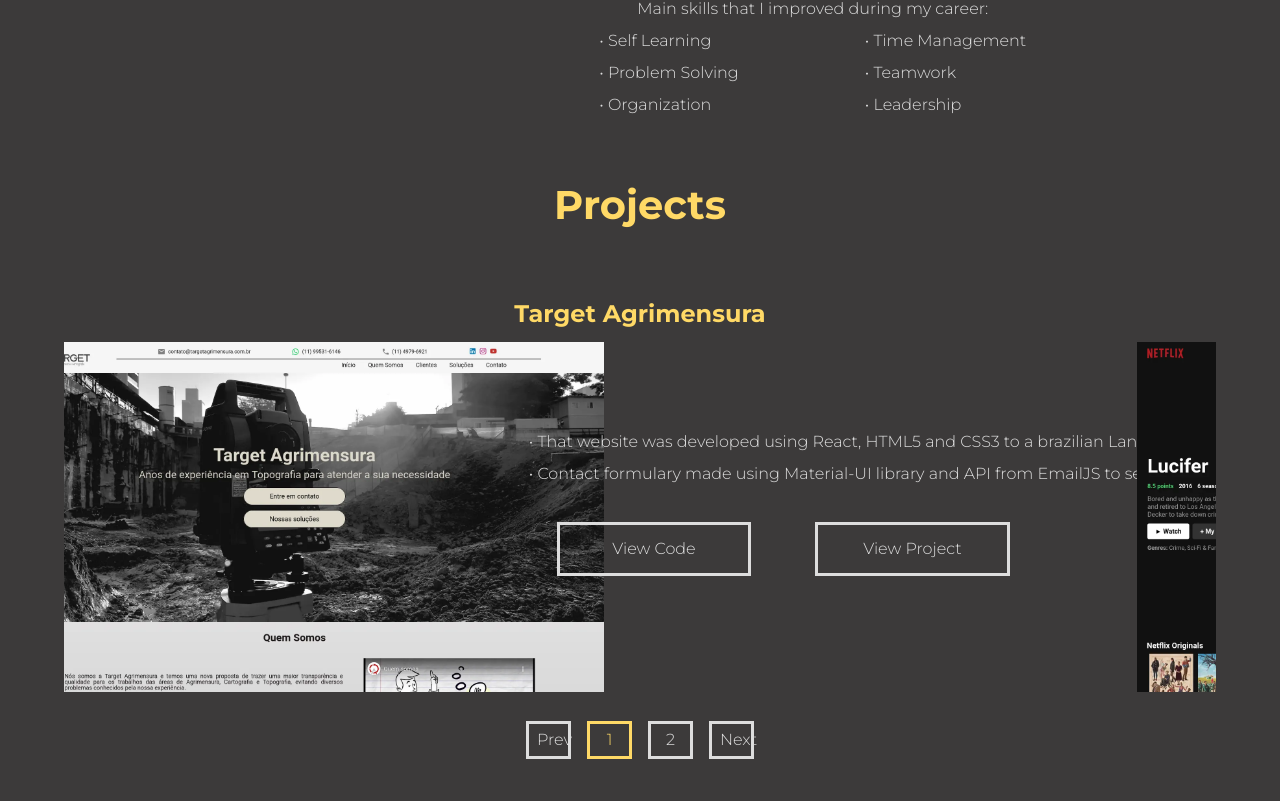
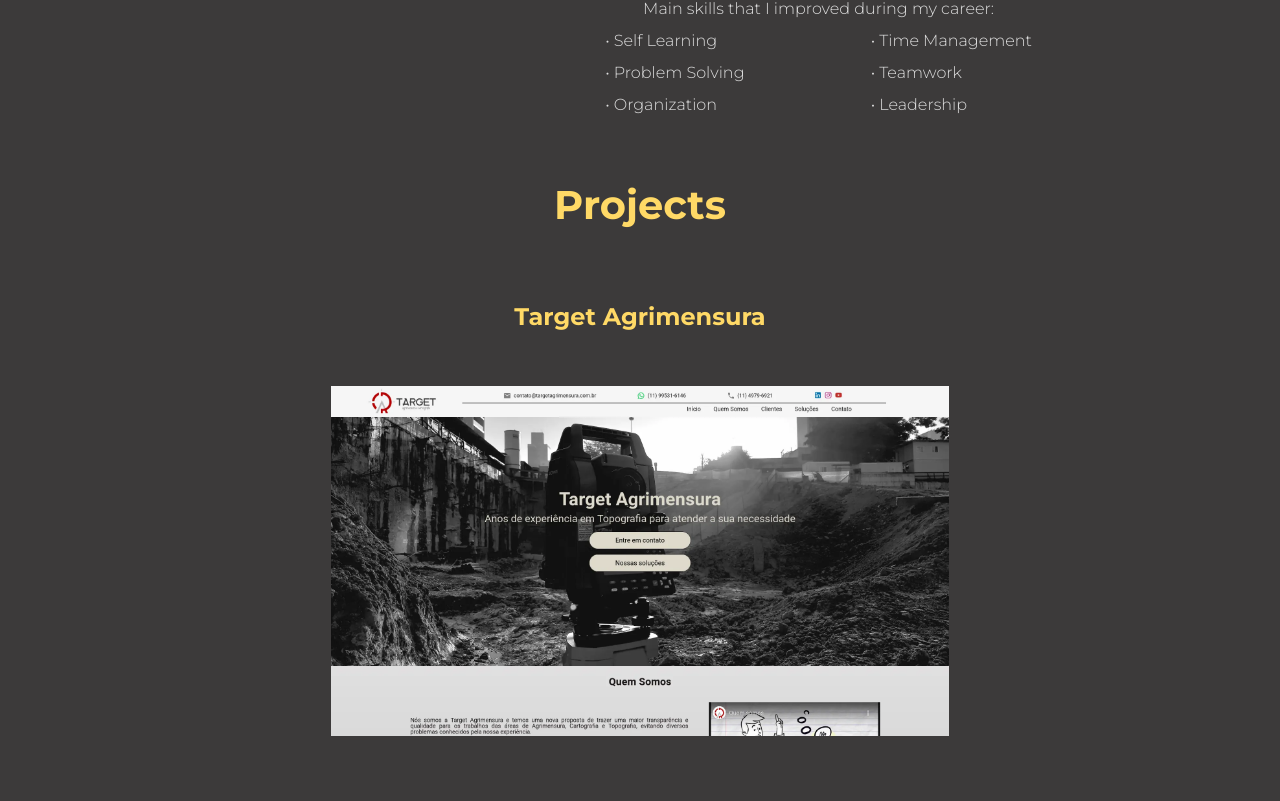
Before and after one commit to lucas-andrade94/react-portfolio, a React (Create React App) app: page / in a window 1280 px wide. Shown: the part 1159-1960 px from the top of the page. Built offline with nearby package versions, Linux system fonts and the light colour scheme.

Commit message:
Mobile Responsiveness

```diff
--- a/src/components/About/style.js
+++ b/src/components/About/style.js
@@ -14,12 +14,37 @@
   flex-direction: row;
   align-items: center;
   justify-content: space-around;
+
+  @media (min-width: 0px) and (max-width: 767px) {
+    flex-direction: column;
+    justify-content: center;
+  }
+
+  @media (min-width: 768px) and (max-width: 1023px) {
+    flex-direction: column;
+    justify-content: center;
+  }
 `;
 
 export const ProfileImage = styled.img`
   height: 20%;
   width: 20%;
   border-radius: 50%;
+
+  @media (min-width: 0px) and (max-width: 767px) {
+    height: 50%;
+    width: 50%;
+  }
+
+  @media (min-width: 768px) and (max-width: 1023px) {
+    height: 35%;
+    width: 35%;
+  }
+
+  @media (min-width: 1024px) and (max-width: 1750px) {
+    height: 22%;
+    width: 22%;
+  }
 `;
 
 export const TextContainer = styled.div`
@@ -28,6 +53,14 @@
   align-items: center;
   justify-content: center;
   width: 60%;
+
+  @media (min-width: 0px) and (max-width: 767px) {
+    width: 100%;
+  }
+
+  @media (min-width: 768px) and (max-width: 1023px) {
+    width: 100%;
+  }
 `;
 
 export const SkillsContainer = styled.div`
@@ -35,6 +68,16 @@
   flex-direction: row;
   width: 80%;
   justify-content: space-around;
+
+  @media (min-width: 0px) and (max-width: 767px) {
+    width: 100%;
+    flex-direction: column;
+    padding-left: 2rem;
+  }
+
+  @media (min-width: 768px) and (max-width: 1023px) {
+    width: 100%;
+  }
 `;
 
 export const Skills = styled.div`
--- a/src/components/Contact/style.js
+++ b/src/components/Contact/style.js
@@ -11,10 +11,15 @@
 
 export const Container = styled.div`
   display: flex;
-  flex: row;
+  flex-direction: row;
   justify-content: space-around;
   width: 60%;
   padding: 2rem 0 4rem 0;
+
+  @media (min-width: 0px) and (max-width: 767px) {
+    flex-direction: column;
+    align-items: center;
+  }
 `;
 
 export const Link = styled.a`
--- a/src/components/Header/style.js
+++ b/src/components/Header/style.js
@@ -18,6 +18,14 @@
   align-items: center;
   justify-content: space-between;
   background-color: ${colors.bg};
+
+  @media (min-width: 0px) and (max-width: 767px) {
+    flex-direction: column;
+    padding-left: 0;
+    padding-right: 0;
+    padding-top: 1rem;
+    height: 2rem;
+  }
 `;
 
 export const HeaderLink = styled.a`
@@ -30,6 +38,14 @@
     text-decoration: underline;
     cursor: pointer;
   }
+
+  @media (min-width: 0px) and (max-width: 767px) {
+    font-size: 1.125rem;
+    padding: 0 0.5rem;
+    &:hover {
+      font-size: 1.25rem;
+    }
+  }
 `;
 
 export const SocialContainer = styled.div`
@@ -37,6 +53,10 @@
   justify-content: flex-end;
   padding-right: 3rem;
   align-items: center;
+
+  @media (min-width: 0px) and (max-width: 767px) {
+    display: none;
+  }
 `;
 
 export const LinkedIn = styled(LinkedInIcon)`
--- a/src/components/Home/style.js
+++ b/src/components/Home/style.js
@@ -9,6 +9,14 @@
   justify-content: center;
   text-align: center;
   padding: 0 5% 0 5%;
+
+  @media (min-width: 0px) and (max-width: 767px) {
+    height: 100vh;
+  }
+
+  @media (min-width: 768px) and (max-width: 1023px) {
+    height: 100vh;
+  }
 `;
 
 export const Intro = styled.p`
--- a/src/components/Portfolio/Carousel/Carousel.js
+++ b/src/components/Portfolio/Carousel/Carousel.js
@@ -63,7 +63,7 @@
             updateIndex(activeIndex - 1);
           }}
         >
-          Prev
+          {"<"}
         </NormalButton>
         {Children.map(children, (child, index) => {
           return (
@@ -82,7 +82,7 @@
             updateIndex(activeIndex + 1);
           }}
         >
-          Next
+          {">"}
         </NormalButton>
       </Indicators>
     </DivCarousel>
--- a/src/components/Portfolio/Carousel/style.js
+++ b/src/components/Portfolio/Carousel/style.js
@@ -19,6 +19,24 @@
   height: 400px;
   width: 90%;
   flex-direction: column;
+
+  @media (min-width: 0px) and (max-width: 767px) {
+    height: 600px;
+    width: 100%;
+    white-space: pre-line;
+  }
+
+  @media (min-width: 768px) and (max-width: 1023px) {
+    height: 750px;
+    width: 100%;
+    white-space: pre-line;
+  }
+
+  @media (min-width: 1024px) and (max-width: 1750px) {
+    height: 750px;
+    width: 100%;
+    white-space: pre-line;
+  }
 `;
 
 export const Indicators = styled.div`
@@ -43,4 +61,12 @@
     text-decoration: underline;
     cursor: pointer;
   }
+
+  @media (min-width: 0px) and (max-width: 767px) {
+    margin: 1rem 0.5rem;
+  }
+
+  @media (min-width: 768px) and (max-width: 1023px) {
+    margin: 1rem 0.5rem;
+  }
 `;
--- a/src/components/Portfolio/style.js
+++ b/src/components/Portfolio/style.js
@@ -7,6 +7,18 @@
   align-items: center;
   justify-content: center;
   padding: 0 5% 0 5%;
+
+  @media (min-width: 0px) and (max-width: 767px) {
+    padding: 0;
+  }
+
+  @media (min-width: 768px) and (max-width: 1023px) {
+    padding: 0;
+  }
+
+  @media (min-width: 1024px) and (max-width: 1750px) {
+    padding: 0 2% 0 2%;
+  }
 `;
 
 export const ProjectsContainer = styled.div`
@@ -15,6 +27,21 @@
   justify-content: space-around;
   align-items: center;
   width: 100%;
+
+  @media (min-width: 0px) and (max-width: 767px) {
+    flex-direction: column;
+    height: 100%;
+  }
+
+  @media (min-width: 768px) and (max-width: 1023px) {
+    flex-direction: column;
+    height: 100%;
+  }
+
+  @media (min-width: 1024px) and (max-width: 1750px) {
+    flex-direction: column;
+    height: 100%;
+  }
 `;
 
 export const ContentImg = styled.div`
@@ -22,6 +49,10 @@
   width: 40%;
   align-items: center;
   justify-content: center;
+
+  @media (min-width: 0px) and (max-width: 767px) {
+    width: 100%;
+  }
 `;
 
 export const ContentText = styled.div`
@@ -29,15 +60,51 @@
   flex-direction: column;
   width: 60%;
   padding-right: 5%;
+
+  @media (min-width: 0px) and (max-width: 767px) {
+    width: 100%;
+    padding-right: 0;
+    justify-content: center;
+  }
+
+  @media (min-width: 768px) and (max-width: 1023px) {
+    width: 90%;
+    padding-right: 0;
+    justify-content: center;
+  }
+
+  @media (min-width: 1024px) and (max-width: 1750px) {
+    width: 90%;
+    padding-right: 0;
+    justify-content: center;
+  }
 `;
 
 export const ProjectImage = styled.img`
   height: 350px;
+
+  @media (min-width: 0px) and (max-width: 767px) {
+    height: 200px;
+  }
 `;
 
 export const ButtonContainer = styled.div`
   display: flex;
   flex-direction: row;
+
+  @media (min-width: 0px) and (max-width: 767px) {
+    flex-direction: column;
+    align-items: center;
+  }
+
+  @media (min-width: 768px) and (max-width: 1023px) {
+    flex-direction: column;
+    align-items: center;
+  }
+
+  @media (min-width: 1024px) and (max-width: 1750px) {
+    justify-content: center;
+  }
 `;
 
 export const Button = styled.a`
@@ -51,6 +118,14 @@
   &:hover {
     text-decoration: underline;
   }
+
+  @media (min-width: 0px) and (max-width: 767px) {
+    margin: 1rem 0;
+  }
+
+  @media (min-width: 768px) and (max-width: 1023px) {
+    margin: 1rem 0;
+  }
 `;
 
 export const Link = styled.a`
--- a/src/utils/GlobalStyle.js
+++ b/src/utils/GlobalStyle.js
@@ -15,6 +15,10 @@
   color: ${colors.title};
   font-weight: bold;
   padding: 4rem 0 2rem 0;
+
+  @media (min-width: 0px) and (max-width: 767px) {
+    padding: 3rem 0 1rem 0;
+  }
 `;
 
 export const Subtitle = styled.h3`
```
